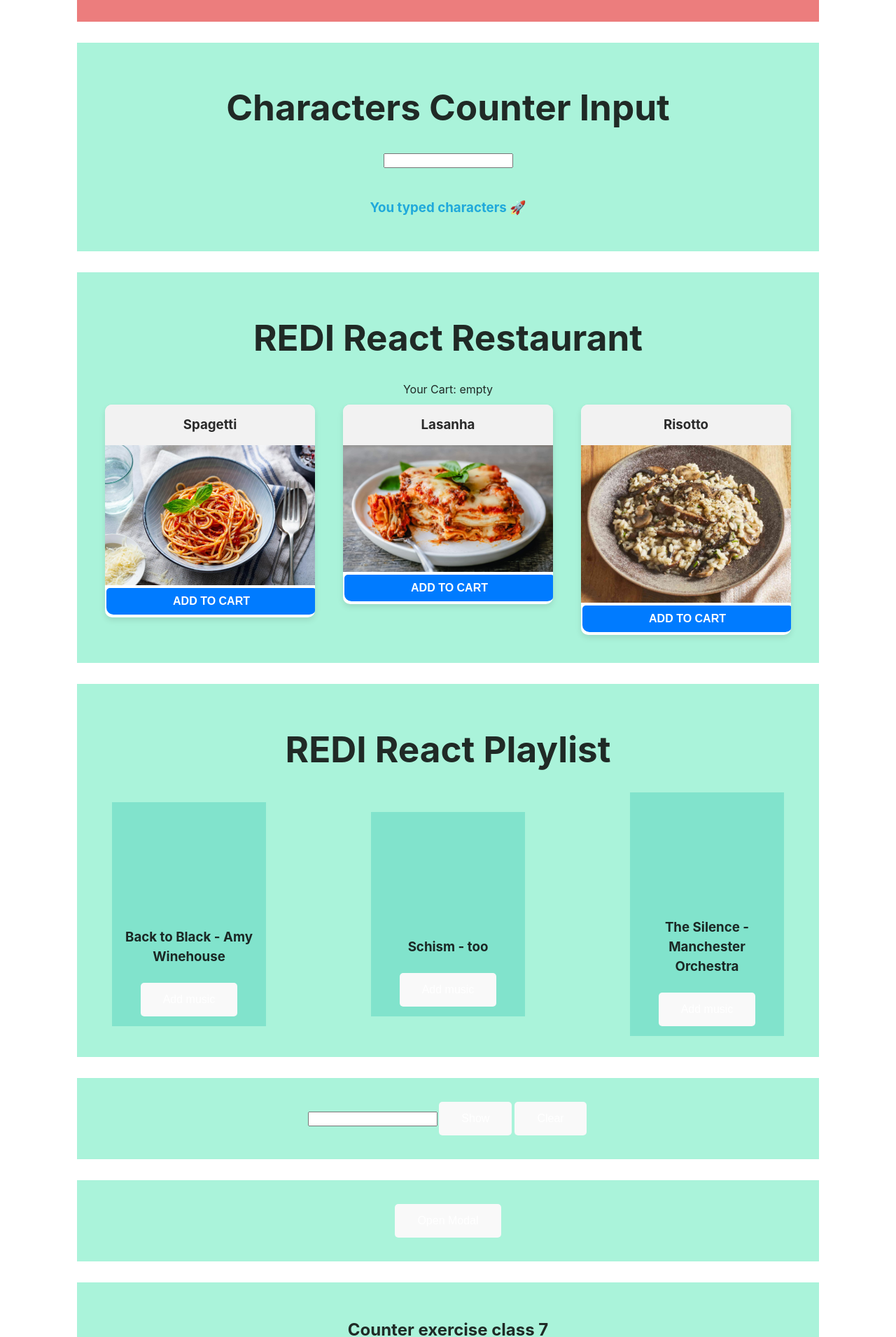
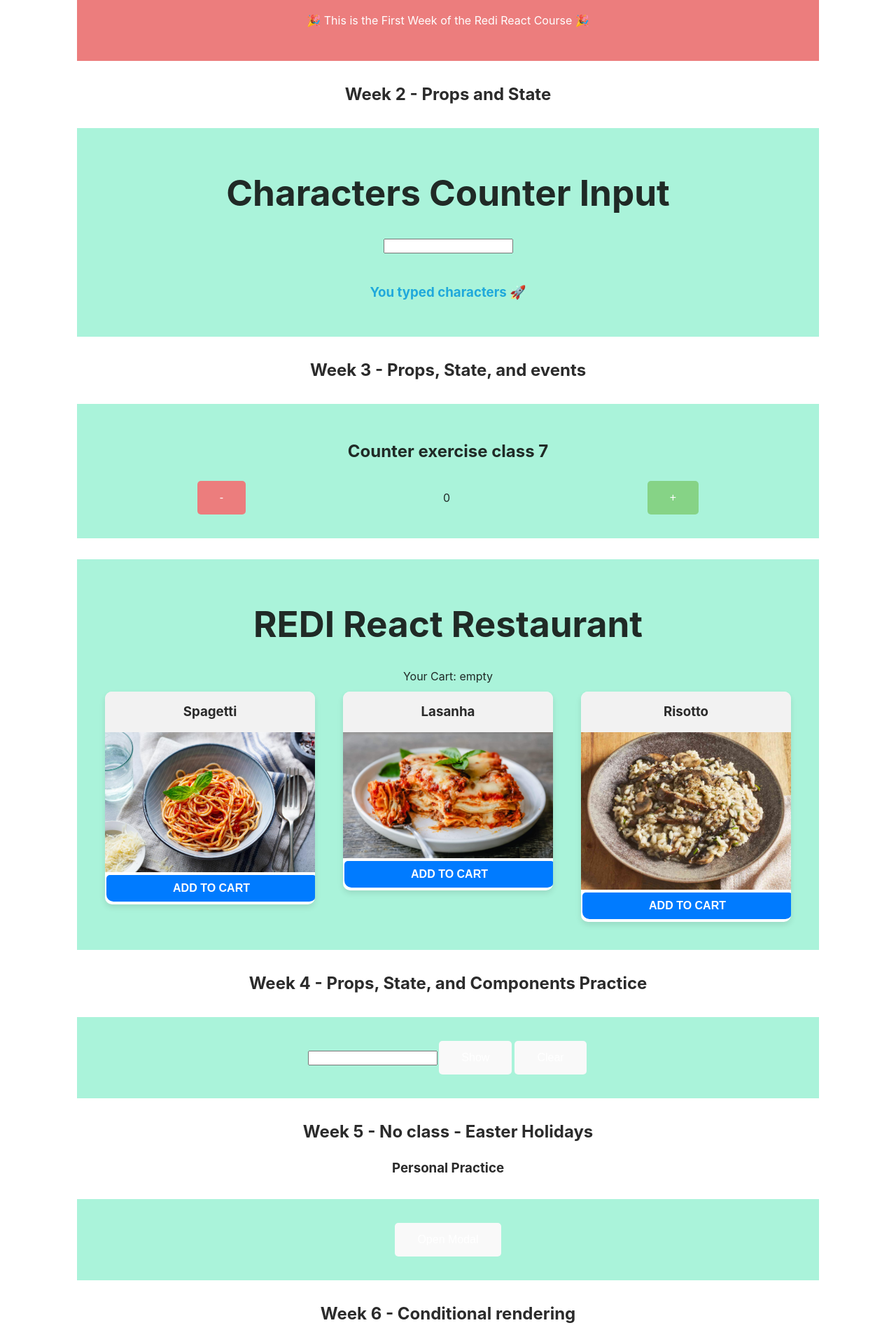
Before and after one commit to priscilauchoa/Redi-react-course, a React (Vite) app in the folder homework/: page / in a window 1280 px wide. Shown: the part 510-2420 px from the top of the page at 70% size. Built offline with nearby package versions, Linux system fonts and the light colour scheme.

Commit message:
remove unecessary code

```diff
--- a/homework/src/App.css
+++ b/homework/src/App.css
@@ -79,6 +79,7 @@
   justify-content: space-between;
   width: 100%;
   align-items: center;
+  flex-wrap: wrap;
 }
 
 .playlist_li {
--- a/homework/src/App.jsx
+++ b/homework/src/App.jsx
@@ -11,13 +11,22 @@ function App() {
   return (
     <>
       <div>
+        <h2>Week 1 - First React Component</h2>
         <Profile message="First Week"/>
+        <h2>Week 2 - Props and State</h2>
         <CharacterCounter />
+        <h2> Week 3 - Props, State, and events</h2>
+        <Counter />
         <RestaurantView />
+        <h2> Week 4 - Props, State, and Components Practice </h2>
+        {/* <PlayList /> started the exercise here and add more functionalities on the week 5 */}
+        <Lesson8 />
+        <h2> Week 5 - No class - Easter Holidays</h2>
+        <h3>Personal Practice</h3>
+        <Modal />
+        <h2>Week 6 - Conditional rendering </h2>
         <PlayList />
-        <Lesson8 />
-        <Modal />
-        <Counter />
+        <h2>Week 7</h2>
 
       </div>
     </>
@@ -25,45 +34,3 @@ function App() {
 }
 
 export default App;
-
-// function Button({ onClick, children }) {
-//   return (<button onClick={onClick}>{children}</button>);
-// }
-
-// // function CounterContent(currentCount) {
-
-// //   setCount()
-// //   return (
-// //     <div className='counter'>
-// //       <CounterButton onClick={coun)} />
-// //     </div>
-// //   )
-// // }
-
-// function ParentComponentFromModal() {
-//   const [modalOpen, setModelOpen] = useState(false);
-
-//   const handleOpenModal = () => {
-//     setModelOpen(true);
-//   };
-
-//   const handleCloseModal = () => {
-//     setModelOpen(false);
-//   };
-
-//   return (
-//     <div className="container">
-//       <Button onClick={handleOpenModal}>Open Modal</Button>
-//       {modalOpen && <Modal onClose={handleCloseModal}></Modal>}
-//     </div>
-//   );
-// }
-
-// function Modal({ onClose }) {
-//   return (
-//     <div>
-//       <Button onClick={onClose}>X</Button>
-//       <main></main>
-//     </div>
-//   );
-// }
--- a/homework/src/components/PlayList/PlayList.jsx
+++ b/homework/src/components/PlayList/PlayList.jsx
@@ -8,7 +8,6 @@ import YoutubePlayer from "../YouTubePlayer";
 
 const PlayList = () => {
   const [playList, setPlayList] = useState([]);
-  const [messageDiscount, setMessageDiscount] = useState(false);
 
   const handleAdd = (music) => {
     setPlayList([...playList, music]);
```
